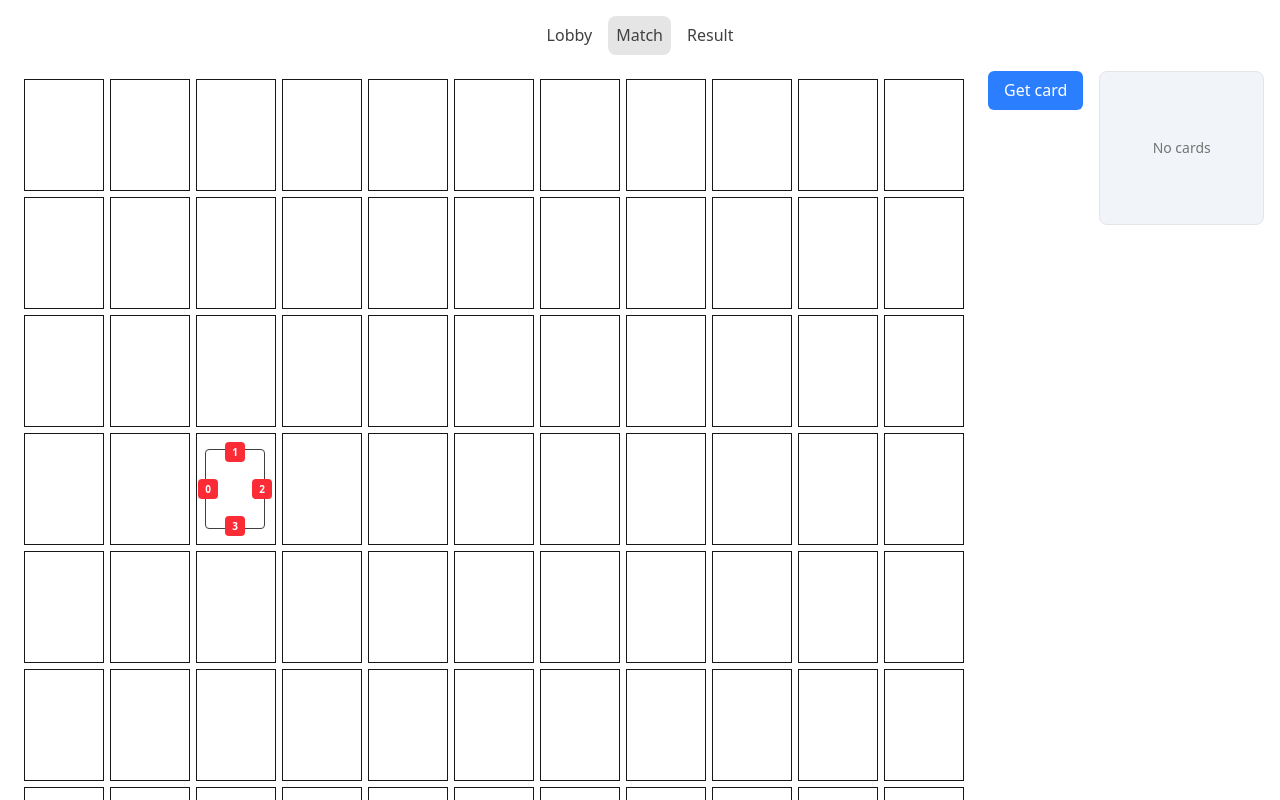
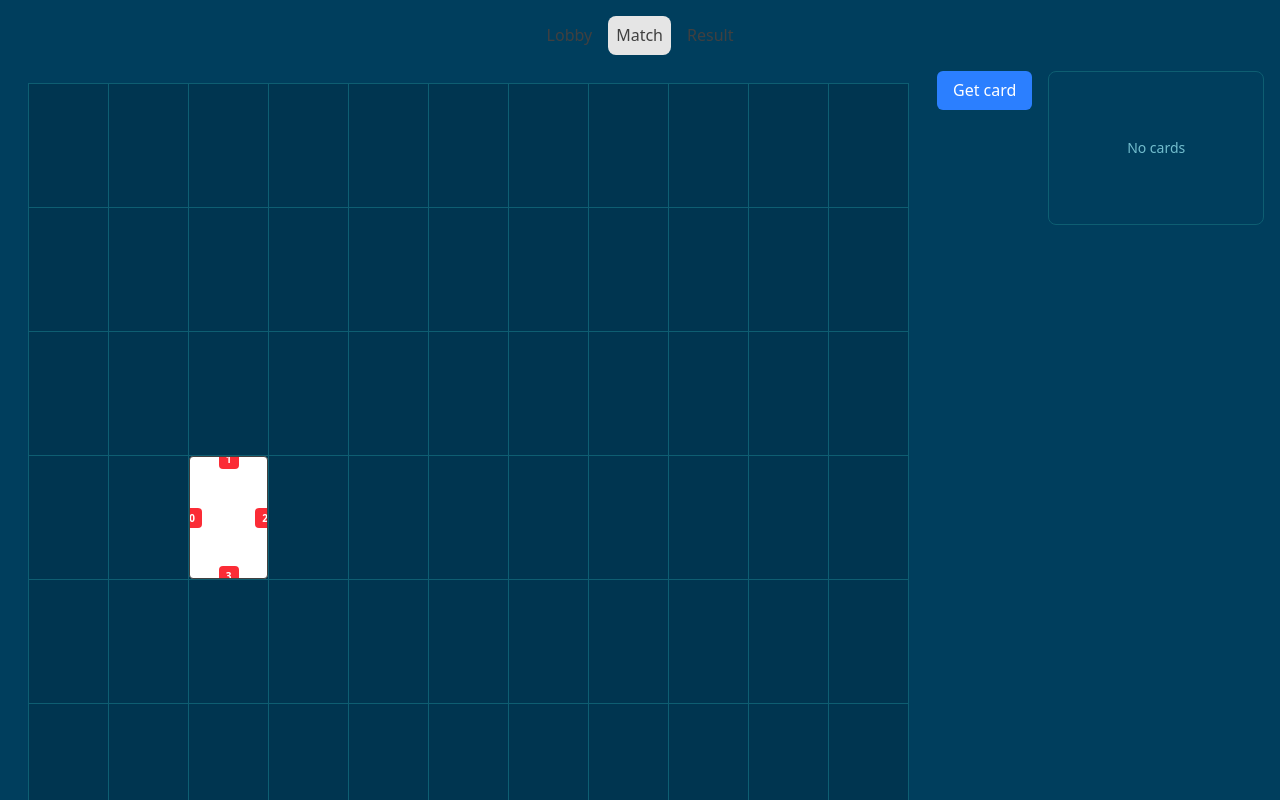
Before and after one commit to rezedagrigorian/techno-moles-safecrackers, a Vue app: page /match in a window 1280 px wide. Shown: the top 800 px of the page. Built offline with nearby package versions, Linux system fonts and the light colour scheme; what @pinia/colada would draw is missing.

Commit message:
Task 6 (#8)
* Added TypeScript support

* Implement card list feature, loading cards from json, transition to interfaces

* Card and board styling

* Update card JSON structure to include SVG property

```diff
--- a/src/components/board/BoardCell.vue
+++ b/src/components/board/BoardCell.vue
@@ -1,6 +1,7 @@
 <script setup lang="ts">
 import type { IGridCell } from '@/types'
 
+import { computed } from 'vue'
 import { storeToRefs } from 'pinia'
 
 import { useCardStore } from '@/stores/cardStore'
@@ -15,6 +16,8 @@ const { assignCardToCell } = useGridStore()
 const cardStore = useCardStore()
 const { currentPlayerId } = storeToRefs(usePlayerStore())
 
+const isPlaceable = computed(() => !props.card && !!cardStore.selectedCardId)
+
 function handleClick() {
   if (props.card || !cardStore.selectedCardId) { return }
   assignCardToCell(props.id, cardStore.selectedCardId, currentPlayerId.value)
@@ -24,7 +27,8 @@ function handleClick() {
 <template>
   <button
     type="button"
-    class="aspect-[5/7] w-full min-w-0 border border-neutral-900 p-2 transition-colors"
+    class="card-size min-w-0 overflow-hidden border-r border-b border-cell-border bg-board-surface transition-colors"
+    :class="isPlaceable && 'hover:bg-cell-hover hover:ring-2 hover:ring-inset hover:ring-cyan-500'"
     @click="handleClick"
   >
     <Card
--- a/src/components/board/BoardGrid.vue
+++ b/src/components/board/BoardGrid.vue
@@ -1,5 +1,4 @@
 <script setup lang="ts">
-
 import BoardCell from './BoardCell.vue'
 import { useGridStore } from '../../stores/gridStore'
 
@@ -7,10 +6,11 @@ const gridStore = useGridStore()
 </script>
 
 <template>
+  <div class="rounded-lg p-3">
     <div
-    class="grid gap-1.5 p-2 min-w-[30rem]"
+      class="grid border-l border-t border-cell-border"
       :style="{
-      gridTemplateColumns: `repeat(${gridStore.grid.size.width}, 80px)`,
+        gridTemplateColumns: `repeat(${gridStore.grid.size.width}, var(--cell-width))`,
       }"
     >
       <BoardCell
@@ -19,4 +19,5 @@ const gridStore = useGridStore()
         v-bind="cell"
       />
     </div>
+  </div>
 </template>
--- a/src/components/cards/Card.vue
+++ b/src/components/cards/Card.vue
@@ -13,8 +13,8 @@ const { getCardById } = useCardStore()
 const card = computed<ICard | undefined>(() => getCardById(props.cardId))
 
 const DOOR_COLOR: Record<number, string> = {
-  1: 'green',
-  2: 'blue',
+  1: 'yellow',
+  2: 'violet',
 }
 
 const PORT_GROUP_CLASS: Record<number, string> = {
@@ -42,11 +42,31 @@ const PORT_POSITIONS = [
     v-if="card"
     role="button"
     tabindex="0"
-    class="relative grid h-[80px] w-[60px] cursor-pointer rounded border"
+    class="relative grid h-full w-full cursor-pointer overflow-hidden"
+    :class="!card.svg && 'rounded border'"
     :style="{
-      backgroundColor: card.isGolden ? 'gold' : 'white',
+      backgroundColor: card.svg ? 'transparent' : (card.isGolden ? 'gold' : 'white'),
     }"
   >
+    <img
+      v-if="card.svg"
+      :src="`/cards/${card.svg}`"
+      :alt="card.svg"
+      class="absolute inset-0 h-full w-full object-contain"
+    />
+    <img
+      v-if="card.svg && card.goldSvg"
+      :src="`/cards/${card.goldSvg}`"
+      alt=""
+      class="pointer-events-none absolute inset-0 h-full w-full object-contain"
+    />
+    <img
+      v-if="card.doorSvg"
+      :src="`/cards/${card.doorSvg}`"
+      alt=""
+      class="pointer-events-none absolute inset-0 h-full w-full object-contain"
+    />
+    <template v-if="!card.svg">
       <div
         v-for="(port, index) in card.ports"
         :key="card.id + '-' + index"
@@ -72,5 +92,6 @@ const PORT_POSITIONS = [
           </span>
         </div>
       </div>
+    </template>
   </div>
 </template>
--- a/src/components/cards/CardHand.vue
+++ b/src/components/cards/CardHand.vue
@@ -27,8 +27,8 @@ function handleCardClick(cardId: string, event: MouseEvent) {
 
 <template>
   <aside
-    class="bg-slate-100 rounded-lg border border-neutral-200 p-3 overflow-y-auto max-h-[500px]"
-    aria-label="cards on the board"
+    class="max-h-[500px] overflow-y-auto rounded-lg p-3 border border-cell-border"
+    aria-label="Hand cards"
   >
     <div
       v-if="playerCards.length > 0"
@@ -37,20 +37,22 @@ function handleCardClick(cardId: string, event: MouseEvent) {
       <div
         v-for="card in playerCards"
         :key="card.id"
-        :class="{ 'ring-2 ring-blue-500 ring-offset-2': selectedCardId === card.id,
+        :class="{ 'rounded ring-2 ring-cyan-400 ring-offset-2 ring-offset-board-bg': selectedCardId === card.id,
                   'opacity-50 pointer-events-none': card.status === CardStatus.Placed }"
         @click="handleCardClick(card.id, $event)"
       >
-        <Card
-          :card-id="card.id"
-        />
+        <div
+          class="card-size shrink-0 overflow-hidden bg-board-surface shadow-card-frame"
+        >
+          <Card :card-id="card.id" />
+        </div>
       </div>
     </div>
     <div
       v-else
       class="flex min-h-[8rem] items-center justify-center rounded-md"
     >
-      <p class="w-full text-center text-sm text-neutral-500">
+      <p class="w-full text-center text-sm text-cyan-200/70">
         No cards
       </p>
     </div>
--- a/src/components/cards/ShadowCard.vue
+++ b/src/components/cards/ShadowCard.vue
@@ -52,6 +52,10 @@ onUnmounted(() => {
     class="pointer-events-none fixed z-[9999] -translate-x-1/2 -translate-y-1/2 opacity-100"
     :style="{ left: `${selectionX}px`, top: `${selectionY}px` }"
   >
-    <Card :card-id="selectedCardId!" />
+    <div
+      class="card-size overflow-hidden bg-board-surface shadow-card-frame"
+    >
+      <Card :card-id="selectedCardId!" />
+    </div>
   </div>
 </template>
--- a/src/stores/cards.json
+++ b/src/stores/cards.json
@@ -2,315 +2,334 @@
   {
     "id": "63782181-d535-470e-90b2-44913a553332",
     "ports": [
-      { "group": 1, "isTroll": false, "isGold": false },
-      { "group": 1, "isTroll": false, "isGold": false },
-      { "group": 1, "isTroll": false, "isGold": false },
-      { "group": 1, "isTroll": false, "isGold": false }
+      { "group": 1 },
+      { "group": 1 },
+      { "group": 1 },
+      { "group": 1 }
     ],
     "isGolden": false
   },
   {
-    "id": "37a33146-0a31-489a-80a5-97105743058e",
+    "id": "337a33146-0a31-489a-80a5-97105743058f",
     "ports": [
       null,
-      { "group": 1, "isTroll": false, "isGold": false },
+      { "group": 1 },
+      { "group": 2},
+      { "group": 2 }
+    ],
+    "isGolden": false,
+    "svg": "card-01.svg"
+  },
+  {
+    "id": "337a33146-0a31-489a-80a5-97105743058e",
+    "ports": [
+      {"group": 1},
+      { "group": 1 },
+      { "group": 1, "door": 1},
+      { "group": 1 }
+    ],
+    "isGolden": false,
+    "svg": "card-02.svg",
+    "doorSvg": "doors/card-02-door.svg"
+  },
+  {
+    "id": "337a33146-0a31-489a-80a5-97105743058d",
+    "ports": [
+      {"group": 1},
+      { "group": 1 },
+      { "group": 2, "isGold": true },
+      { "group": 2, "isGold": true }
+    ],
+    "isGolden": false,
+    "goldSvg": "gold/card-03-gold.svg",
+    "svg": "card-03.svg"
+  },
+  {
+    "id": "337a33146-0a31-489a-80a5-97105743058c",
+    "ports": [
+      {"group": 1},
+      { "group": 2, "isGold": true},
+      { "group": 1},
+      { "group": 2}
+    ],
+    "isGolden": false,
+    "svg": "card-04.svg",
+    "goldSvg": "gold/card-04-gold.svg"
+  },
+  {
+    "id": "337a33146-0a31-489a-80a5-97105743058a",
+    "ports": [
       null,
-      { "group": 1, "isTroll": false, "isGold": false },
+      { "group": 1},
+      null,
+      { "group": 1}
+    ],
+    "isGolden": false,
+    "svg": "card-05.svg"
+  },
+  {
+    "id": "337a33146-0a31-489a-80a5-97105743058b",
+    "ports": [
+      null,
+      { "group": 1, "door": 1},
+      { "group": 1},
+      { "group": 1}
+    ],
+    "isGolden": false,
+    "doorSvg": "doors/card-06-door.svg",
+    "svg": "card-06.svg"
+  },
+  {
+    "id": "337a33146-0a31-489a-80a5-971057430588",
+    "ports": [
+      null,
+      { "group": 1},
+      { "group": 1},
+      { "group": 1, "door": 2}
+    ],
+    "isGolden": false,
+    "doorSvg": "doors/card-07-door-violet.svg",
+    "svg": "card-07.svg"
+  },
+  {
+    "id": "337a33146-0a31-489a-80a5-971057430589",
+    "ports": [
+      null,
+      { "group": 1},
+      null,
+      { "group": 1}
+    ],
+    "isGolden": false,
+    "svg": "card-08.svg"
+  },
+  {
+    "id": "337a33146-0a31-489a-80a5-971057430580",
+    "ports": [
+      null,
+      { "group": 1},
+      null,
+      { "group": 1}
+    ],
+    "isGolden": false,
+    "svg": "card-09.svg"
+  },
+  {
+    "id": "337a33146-0a31-489a-80a5-971057430581",
+    "ports": [
+      { "group": 1},
+      { "group": 2},
+      { "group": 3},
       null
     ],
-    "isGolden": false
+    "isGolden": false,
+    "svg": "card-10.svg"
   },
   {
-    "id": "47a33146-0a31-489a-80a5-97105743058e",
+    "id": "337a33146-0a31-489a-80a5-971057430582",
+    "ports": [
+      { "group": 1, "isGold": true},
+      { "group": 1, "isGold":true},
+      { "group": 1, "isGold": true},
+      null
+    ],
+    "isGolden": false,
+    "goldSvg": "gold/card-11-gold.svg",
+    "svg": "card-11.svg",
+    "doorSvg": "doors/card-11-door.svg"
+  },
+  {
+    "id": "337a33146-0a31-489a-80a5-971057430583",
+    "ports": [
+      { "group": 1, "isGold": true},
+      { "group": 1, "isGold":true, "door": 2},
+      { "group": 1, "isGold": true},
+      null
+    ],
+    "isGolden": false,
+    "doorSvg": "doors/card-12-door-violet.svg",
+    "svg": "card-12.svg",
+    "goldSvg": "gold/card-12-gold.svg"
+  },
+  {
+    "id": "337a33146-0a31-489a-80a5-971057430584",
+    "ports": [
+      { "group": 1},
+      { "group": 2},
+      { "group": 3},
+      { "group": 4}
+    ],
+    "isGolden": false,
+    "svg": "card-13.svg"
+  },
+  {
+    "id": "337a33146-0a31-489a-80a5-971057430585",
+    "ports": [
+      { "group": 1, "isGold": true},
+      null,
+      null,
+      { "group": 1, "isGold": true}
+    ],
+    "isGolden": false,
+    "goldSvg": "gold/card-14-gold.svg",
+    "svg": "card-14.svg"
+  },
+  {
+    "id": "337a33146-0a31-489a-80a5-971057430586",
     "ports": [
       null,
-      { "group": 1, "isTroll": false, "isGold": false },
       null,
-      { "group": 1, "isTroll": false, "isGold": false },
-      null
+      { "group": 1, "isGold": true},
+      { "group": 1, "isGold": true}
     ],
-    "isGolden": false
+    "isGolden": false,
+    "goldSvg": "gold/card-15-gold.svg",
+    "svg": "card-15.svg"
   },
   {
-    "id": "57a33146-0a31-489a-80a5-97105743058e",
+    "id": "337a33146-0a31-489a-80a5-971057430587",
     "ports": [
       null,
-      { "group": 1, "isTroll": false, "isGold": false },
       null,
-      { "group": 1, "isTroll": false, "isGold": false },
-      null
+      { "group": 1, "isGold": true},
+      { "group": 1 }
     ],
-    "isGolden": false
+    "isGolden": false,
+    "svg": "card-16.svg",
+    "goldSvg": "gold/card-16-gold.svg"
   },
   {
-    "id": "67a33146-0a31-489a-80a5-97105743058e",
+    "id": "337a33146-0a31-489a-80a5-971057430590",
     "ports": [
-      { "group": 1, "isTroll": false, "isGold": false },
       null,
-      { "group": 1, "isTroll": false, "isGold": false },
-      null
+      null,
+      { "group": 1, "door": 1},
+      { "group": 1, "door": 1, "isGold": true}
     ],
-    "isGolden": false
+    "isGolden": false,
+    "doorSvg": "doors/card-17-door.svg",
+    "svg": "card-17.svg",
+    "goldSvg": "gold/card-17-gold.svg"
   },
   {
-    "id": "77a33146-0a31-489a-80a5-97105743058e",
+    "id": "337a33146-0a31-489a-80a5-971057430591",
     "ports": [
-      { "group": 1, "isTroll": false, "isGold": false },
+      { "group": 1, "door": 2},
       null,
-      { "group": 1, "isTroll": false, "isGold": false },
-      null
+      null,
+      { "group": 1, "door": 2, "isGold": true}
     ],
-    "isGolden": false
+    "isGolden": false,
+    "doorSvg": "doors/card-18-door-violet.svg",
+    "svg": "card-18.svg",
+    "goldSvg": "gold/card-18-gold.svg"
   },
   {
-    "id": "87a33146-0a31-489a-80a5-97105743058e",
+    "id": "337a33146-0a31-489a-80a5-971057430592",
     "ports": [
-      { "group": 1, "isTroll": false, "isGold": false },
+      { "group": 1 },
       null,
-      { "group": 1, "isTroll": false, "isGold": false },
-      null
+      null,
+      { "group": 2, "isGold": true}
     ],
-    "isGolden": false
+    "isGolden": false,
+    "svg": "card-19.svg",
+    "goldSvg": "gold/card-19-gold.svg"
   },
   {
-    "id": "97a33146-0a31-489a-80a5-97105743058e",
+    "id": "337a33146-0a31-489a-80a5-971057430593",
     "ports": [
-      { "group": 1, "isTroll": false, "isGold": false },
+      { "group": 1, "isGold": true, "door": 2},
+      { "group": 1, "isGold": true },
       null,
-      { "group": 1, "isTroll": false, "isGold": false },
-      null
+      { "group": 1, "isGold": true}
     ],
-    "isGolden": false
+    "isGolden": false,
+    "doorSvg": "doors/card-20-door-violet.svg",
+    "svg": "card-20.svg",
+    "goldSvg": "gold/card-20-gold.svg"
   },
   {
-    "id": "107a33146-0a31-489a-80a5-97105743058e",
+    "id": "337a33146-0a31-489a-80a5-971057430594",
+    "ports": [
+      { "group": 1, "isGold": true},
+      { "group": 1, "isGold": true},
+      null,
+      { "group": 1, "isGold": true, "door": 1}
+    ],
+    "isGolden": false,
+    "doorSvg": "doors/card-21-door.svg",
+    "svg": "card-21.svg",
+    "goldSvg": "gold/card-21-gold.svg"
+  },
+  {
+    "id": "337a33146-0a31-489a-80a5-971057430595",
+    "ports": [
+      { "group": 1, "isGold": true},
+      null,
+      { "group": 1, "isGold": true},
+      { "group": 1, "isGold": true, "door": 1}
+    ],
+    "isGolden": false,
+    "doorSvg": "doors/card-22-door.svg",
+    "svg": "card-22.svg",
+    "goldSvg": "gold/card-22-gold.svg"
+  },
+  {
+    "id": "337a33146-0a31-489a-80a5-971057430596",
+    "ports": [
+      { "group": 1},
+      { "group": 2},
+      null,
+      { "group": 3}
+    ],
+    "isGolden": false,
+    "svg": "card-23.svg"
+  },
+  {
+    "id": "337a33146-0a31-489a-80a5-971057430597",
     "ports": [
       null,
-      { "group": 1, "isTroll": false, "isGold": false },
-      { "group": 1, "isTroll": false, "isGold": false },
-      null
+      { "group": 1, "isGold": true},
+      { "group": 1, "isGold": true },
+      { "group": 1, "isGold": true, "door": 2}
     ],
-    "isGolden": false
+    "isGolden": false,
+    "doorSvg": "doors/card-24-door-violet.svg",
+    "svg": "card-24.svg",
+    "goldSvg": "gold/card-24-gold.svg"
   },
   {
-    "id": "117a33146-0a31-489a-80a5-97105743058e",
+    "id": "337a33146-0a31-489a-80a5-971057430598",
     "ports": [
-      null,
-      { "group": 1, "isTroll": false, "isGold": false },
-      { "group": 1, "isTroll": false, "isGold": false },
-      null
+      { "group": 1},
+      { "group": 2, "isGold": true},
+      { "group": 3},
+      { "group": 2, "isGold": true}
     ],
-    "isGolden": false
+    "isGolden": false,
+    "svg": "card-25.svg",
+    "goldSvg": "gold/card-25-gold.svg"
+  },
+  { "id": "337a33146-0a31-489a-80a5-971057430599",
+    "ports": [
+      { "group": 1, "isGold": true},
+      { "group": 2},
+      { "group": 1, "isGold": true},
+      { "group": 3}
+    ],
+    "isGolden": false,
+    "svg": "card-26.svg",
+    "goldSvg": "gold/card-26-gold.svg"
   },
   {
-    "id": "127a33146-0a31-489a-80a5-97105743058e",
+    "id": "337a33146-0a31-489a-80a5-971057430600",
     "ports": [
-      { "group": 1, "isTroll": false, "isGold": false },
-      { "group": 1, "isTroll": false, "isGold": false },
-      null,
-      null
+      { "group": 1},
+      { "group": 1},
+      { "group": 1},
+      { "group": 1}
     ],
-    "isGolden": false
-  },
-  {
-    "id": "137a33146-0a31-489a-80a5-97105743058e",
-    "ports": [
-      { "group": 1, "isTroll": false, "isGold": false },
-      { "group": 1, "isTroll": false, "isGold": false },
-      null,
-      null
-    ],
-    "isGolden": false
-  },
-  {
-    "id": "147a33146-0a31-489a-80a5-97105743058e",
-    "ports": [
-      null,
-      { "group": 1, "isTroll": false, "isGold": false },
-      { "group": 2, "isTroll": false, "isGold": false },
-      { "group": 1, "isTroll": false, "isGold": false }
-    ],
-    "isGolden": false
-  },
-  {
-    "id": "157a33146-0a31-489a-80a5-97105743058e",
-    "ports": [
-      { "group": 1, "isTroll": false, "isGold": false },
-      { "group": 2, "isTroll": false, "isGold": false },
-      { "group": 2, "isTroll": false, "isGold": false },
-      { "group": 1, "isTroll": false, "isGold": false }
-    ],
-    "isGolden": false
-  },
-  {
-    "id": "167a33146-0a31-489a-80a5-97105743058e",
-    "ports": [
-      null,
-      { "group": 1, "isTroll": false, "isGold": false },
-      { "group": 1, "isTroll": false, "isGold": false },
-      { "group": 2, "isTroll": false, "isGold": false }
-    ],
-    "isGolden": false
-  },
-  {
-    "id": "177a33146-0a31-489a-80a5-97105743058e",
-    "ports": [
-      { "group": 1, "isTroll": false, "isGold": false },
-      null,
-      { "group": 2, "isTroll": false, "isGold": false },
-      { "group": 1, "isTroll": false, "isGold": false }
-    ],
-    "isGolden": false
-  },
-  {
-    "id": "187a33146-0a31-489a-80a5-97105743058e",
-    "ports": [
-      null,
-      { "group": 1, "isTroll": false, "isGold": false },
-      { "group": 2, "isTroll": false, "isGold": false },
-      { "group": 2, "isTroll": false, "isGold": false }
-    ],
-    "isGolden": false
-  },
-  {
-    "id": "197a33146-0a31-489a-80a5-97105743058e",
-    "ports": [
-      { "group": 1, "isTroll": false, "isGold": false },
-      { "group": 1, "isTroll": false, "isGold": false },
-      { "group": 2, "isTroll": false, "isGold": false },
-      null
-    ],
-    "isGolden": false
-  },
-  {
-    "id": "207a33146-0a31-489a-80a5-97105743058e",
-    "ports": [
-      { "group": 1, "isTroll": false, "isGold": false },
-      { "group": 1, "isTroll": true, "isGold": false },
-      { "group": 1, "isTroll": false, "isGold": false },
-      { "group": 1, "isTroll": false, "isGold": false }
-    ],
-    "isGolden": false
-  },
-  {
-    "id": "217a33146-0a31-489a-80a5-97105743058e",
-    "ports": [
-      { "group": 1, "isTroll": true, "isGold": false },
-      null,
-      { "group": 1, "isTroll": false, "isGold": false },
-      { "group": 1, "isTroll": false, "isGold": false }
-    ],
-    "isGolden": false
-  },
-  {
-    "id": "227a33146-0a31-489a-80a5-97105743058e",
-    "ports": [
-      { "group": 1, "isTroll": false, "isGold": false },
-      { "group": 1, "isTroll": false, "isGold": false },
-      null,
-      { "group": 1, "isTroll": true, "isGold": false }
-    ],
-    "isGolden": false
-  },
-  {
-    "id": "237a33146-0a31-489a-80a5-97105743058e",
-    "ports": [
-      { "group": 1, "isTroll": false, "isGold": false },
-      { "group": 1, "isTroll": false, "isGold": false },
-      { "group": 1, "isTroll": false, "isGold": false },
-      { "group": 2, "isTroll": false, "isGold": true }
-    ],
-    "isGolden": false
-  },
-  {
-    "id": "247a33146-0a31-489a-80a5-97105743058e",
-    "ports": [
-      { "group": 1, "isTroll": false, "isGold": false },
-      { "group": 2, "isTroll": false, "isGold": true },
-      { "group": 1, "isTroll": false, "isGold": false },
-      null
-    ],
-    "isGolden": false
-  },
-  {
-    "id": "257a33146-0a31-489a-80a5-97105743058e",
-    "ports": [
-      { "group": 1, "isTroll": false, "isGold": false },
-      { "group": 1, "isTroll": false, "isGold": false },
-      { "group": 2, "isTroll": false, "isGold": true },
-      { "group": 2, "isTroll": false, "isGold": false }
-    ],
-    "isGolden": false
-  },
-  {
-    "id": "267a33146-0a31-489a-80a5-97105743058e",
-    "ports": [
-      { "group": 1, "isTroll": false, "isGold": true },
-      { "group": 2, "isTroll": false, "isGold": false },
-      { "group": 2, "isTroll": false, "isGold": false },
-      { "group": 2, "isTroll": false, "isGold": false }
-    ],
-    "isGolden": false
-  },
-  {
-    "id": "277a33146-0a31-489a-80a5-97105743058e",
-    "ports": [
-      { "group": 1, "isTroll": false, "isGold": false },
-      { "group": 1, "isTroll": false, "isGold": false },
-      { "group": 1, "isTroll": false, "isGold": false },
-      { "group": 1, "isTroll": false, "isGold": false, "door": 2 }
-    ],
-    "isGolden": false
-  },
-  {
-    "id": "287a33146-0a31-489a-80a5-97105743058e",
-    "ports": [
-      { "group": 1, "isTroll": false, "isGold": false, "door": 2 },
-      null,
-      { "group": 1, "isTroll": false, "isGold": false },
-      { "group": 1, "isTroll": false, "isGold": false }
-
-    ],
-    "isGolden": false
-  },
-  {
-    "id": "297a33146-0a31-489a-80a5-97105743058e",
-    "ports": [
-      null,
-      { "group": 1, "isTroll": false, "isGold": false },
-      { "group": 1, "isTroll": false, "isGold": false },
-      { "group": 1, "isTroll": false, "isGold": false, "door": 2 }
-    ],
-    "isGolden": false
-  },
-  {
-    "id": "307a33146-0a31-489a-80a5-97105743058e",
-    "ports": [
-      { "group": 1, "isTroll": false, "isGold": false, "door": 1 },
-      { "group": 1, "isTroll": false, "isGold": false },
-      { "group": 1, "isTroll": false, "isGold": false },
-      { "group": 1, "isTroll": false, "isGold": false}
-    ],
-    "isGolden": false
-  },
-  {
-    "id": "317a33146-0a31-489a-80a5-97105743058e",
-    "ports": [
-      { "group": 1, "isTroll": false, "isGold": false },
-      null,
-      { "group": 1, "isTroll": false, "isGold": false },
-      { "group": 1, "isTroll": false, "isGold": false, "door": 1}
-    ],
-    "isGolden": false
-  },
-  {
-    "id": "327a33146-0a31-489a-80a5-97105743058e",
-    "ports": [
-      { "group": 1, "isTroll": false, "isGold": false },
-      { "group": 1, "isTroll": false, "isGold": false },
-      null,
-      { "group": 1, "isTroll": false, "isGold": false, "door": 1}
-    ],
-    "isGolden": false
+    "isGolden": false,
+    "svg": "card-27.svg"
   }
 ]
--- a/src/style.css
+++ b/src/style.css
@@ -1,4 +1,19 @@
 @import "tailwindcss";
+
+@theme {
+  --color-board-bg: red;
+  --color-cell-border: #0E5E72;
+  --color-cell-hover: #0A4A60;
+  --color-board-surface: #003550;
+  --shadow-card-frame: 0 0 5px 2px #00EBEB;
+  --cell-width: 80px;
+  --card-aspect-ratio: 80 / 124;
+}
+
+@utility card-size {
+  width: var(--cell-width);
+  aspect-ratio: var(--card-aspect-ratio);
+}
 
 @layer base {
   :root {
@@ -10,7 +25,7 @@
 
   body {
     margin: 0;
-    background-color: var(--color-white);
+    background-color: #003E5D;
     color: var(--color-neutral-700);
     -webkit-font-smoothing: antialiased;
     -moz-osx-font-smoothing: grayscale;
```
Also changed, not shown: src/types/card.ts (+5 -2 lines), 1 other file (tests, documents, lock files or other folders). Lines whose indentation alone changed are shown as unchanged.
